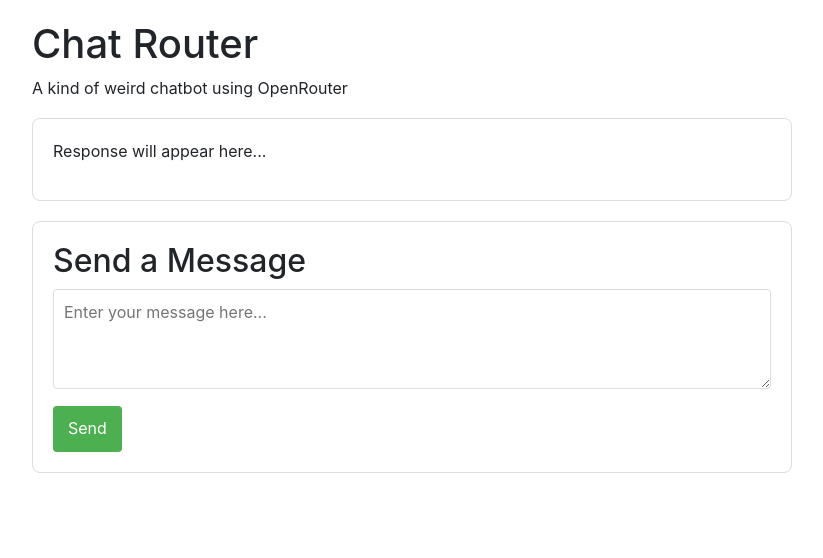
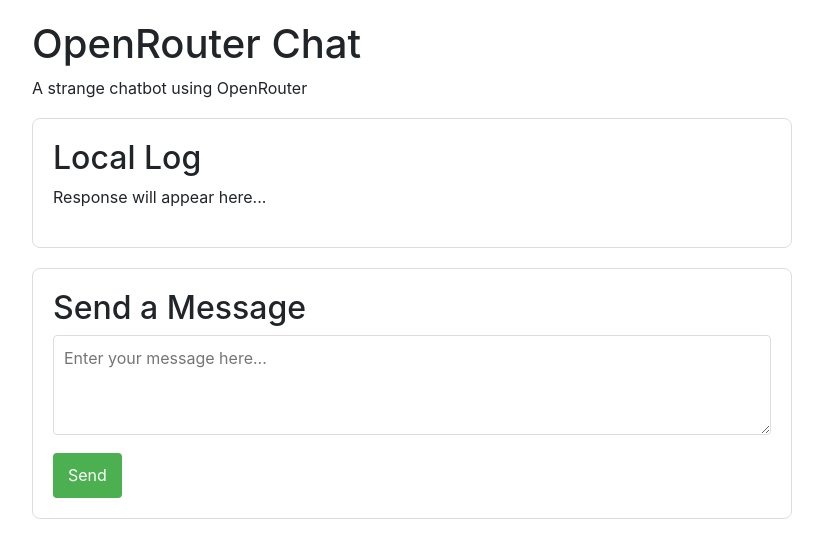
Before and after one commit to dfmknz/CS233JS_Project, a website built with webpack: page src/index.html in a window 1280 px wide. Shown: the whole page, without its empty margins (228-1051 px from the left). Built offline with nearby package versions, Linux system fonts and the light colour scheme.

Commit message:
title and description change

```diff
--- a/src/index.html
+++ b/src/index.html
@@ -5,15 +5,16 @@
 <head>
   <meta charset="UTF-8">
   <meta name="viewport" content="width=device-width, initial-scale=1.0">
-  <title>Chat Router</title>
+  <title>OpenRouter Chat</title>
 </head>
 <body>
 
 
-  <h1 id="title">Chat Router</h1>
-  <p id="description">A kind of weird chatbot using OpenRouter</p>
+  <h1 id="title">OpenRouter Chat</h1>
+  <p id="description">A strange chatbot using OpenRouter</p>
 
   <div class="container">
+      <h2>Local Log</h2>
       <div id="response-container">
           <p id="response-placeholder">Response will appear here...</p>
       </div>
```
